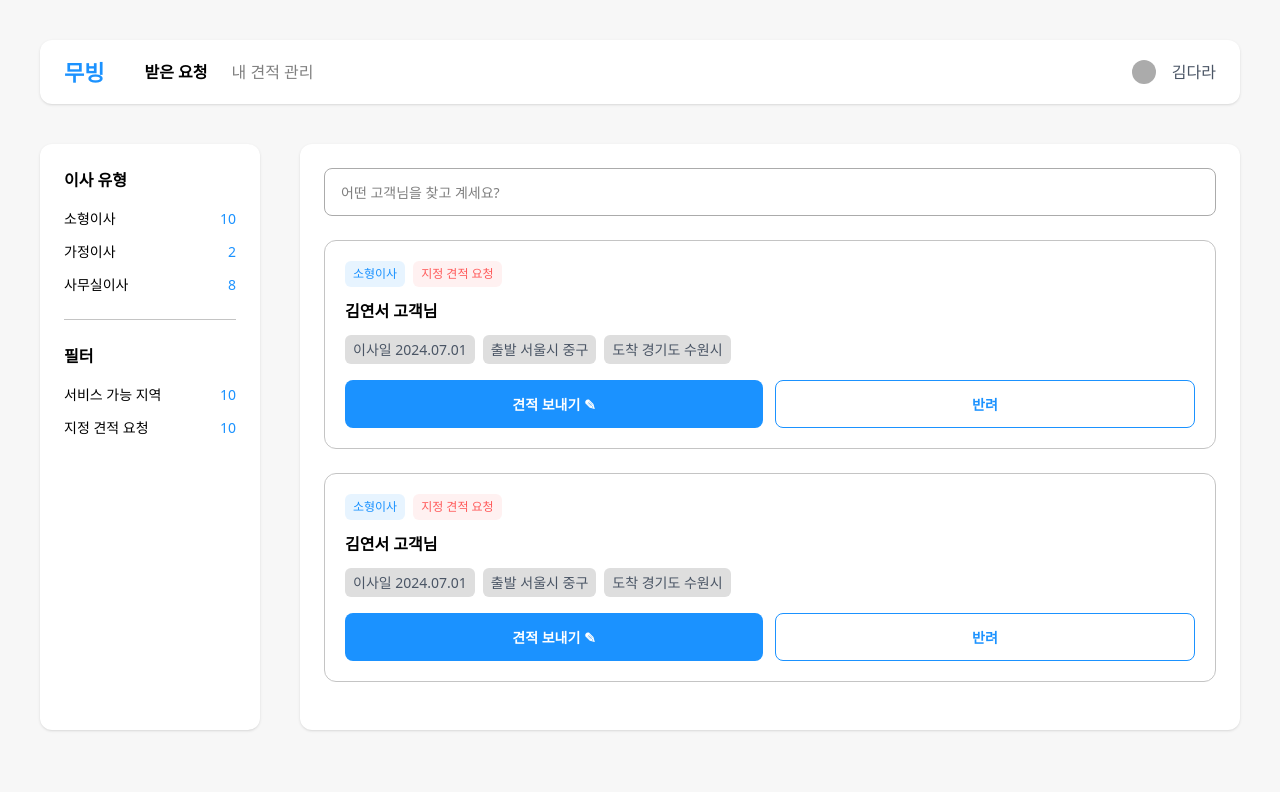
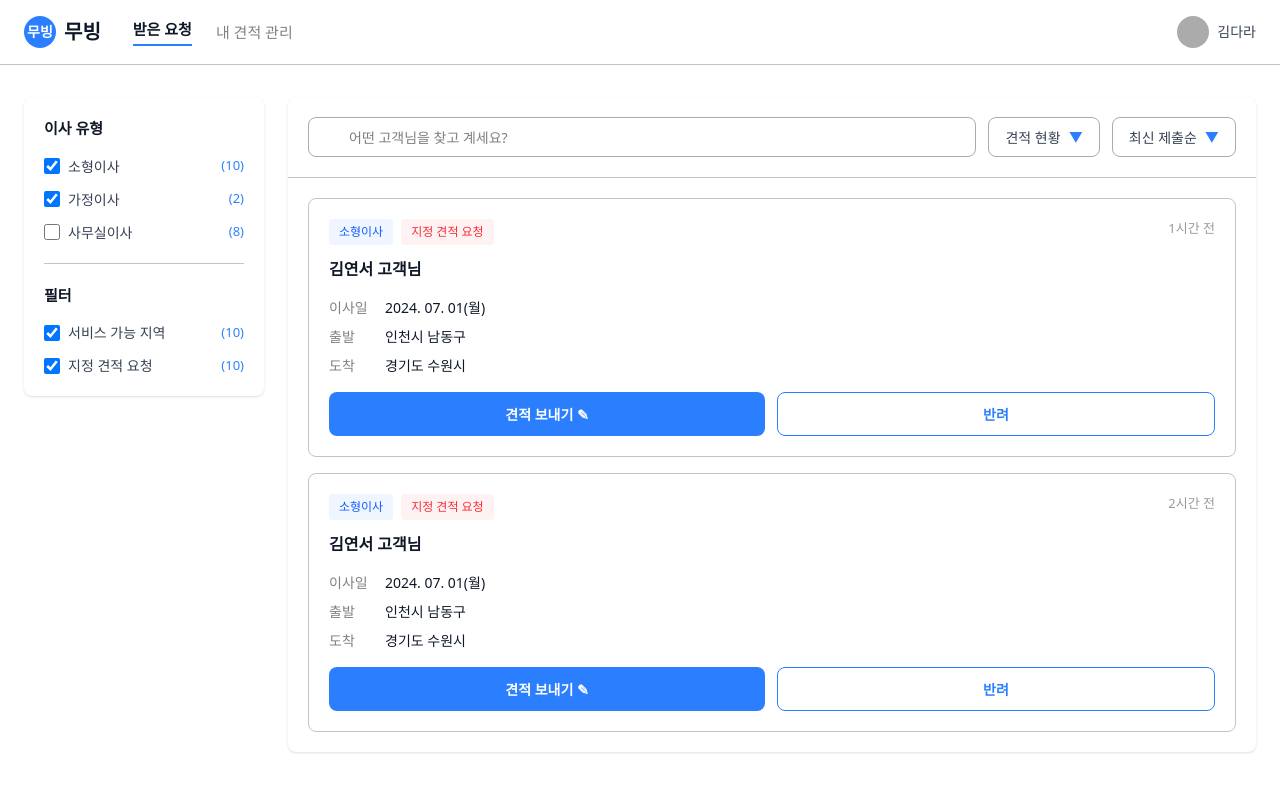
Before and after one commit to Mov2ng/8--Moving-Mov2ng-FE, a Next.js app: page /estimate in a window 1280 px wide. Shown: the top 792 px of the page. Built offline with nearby package versions, Linux system fonts and the light colour scheme; a web font is replaced by a local one.

Commit message:
feat:받은견적 하드코딩완료

```diff
--- a/src/app/estimate/page.tsx
+++ b/src/app/estimate/page.tsx
@@ -1,109 +1,247 @@
 "use client";
 
-import React from "react";
+import React, { useState } from "react";
 
 export default function Page() {
+  const [activeTab, setActiveTab] = useState("received");
   return (
-    <div className="w-full min-h-screen bg-[#F7F7F7] flex flex-col items-center py-10">
+    <div className="w-full min-h-screen bg-gray-50">
       {/* Header */}
-      <header className="w-full max-w-[1200px] h-16 bg-white shadow-sm flex items-center px-6 rounded-xl">
-        <div className="text-[22px] font-bold text-[#1B92FF]">무빙</div>
-        <div className="ml-10 flex gap-6 text-[16px]">
-          <div className="font-semibold">받은 요청</div>
-          <div className="text-gray-500">내 견적 관리</div>
+      <header className="w-full bg-white border-b border-gray-200">
+        <div className="max-w-[1400px] mx-auto px-6 h-16 flex items-center justify-between">
+          <div className="flex items-center gap-8">
+            <div className="flex items-center gap-2">
+              <div className="w-8 h-8 bg-blue-500 rounded-full flex items-center justify-center">
+                <span className="text-white text-sm font-bold">무빙</span>
               </div>
-        <div className="ml-auto flex items-center gap-4 text-gray-600">
-          <div className="w-6 h-6 bg-gray-300 rounded-full" />
-          <div>김다라</div>
+              <span className="text-xl font-bold text-gray-900">무빙</span>
+            </div>
+            <nav className="flex gap-6">
+              <button
+                className={`text-[15px] font-semibold pb-1 ${
+                  activeTab === "received"
+                    ? "text-gray-900 border-b-2 border-blue-500"
+                    : "text-gray-500"
+                }`}
+                onClick={() => setActiveTab("received")}
+              >
+                받은 요청
+              </button>
+              <button
+                className={`text-[15px] ${
+                  activeTab === "manage"
+                    ? "text-gray-900 border-b-2 border-blue-500"
+                    : "text-gray-500"
+                }`}
+                onClick={() => setActiveTab("manage")}
+              >
+                내 견적 관리
+              </button>
+            </nav>
+          </div>
+          <div className="flex items-center gap-4">
+            <div className="flex items-center gap-2">
+              <div className="w-8 h-8 bg-gray-300 rounded-full" />
+              <span className="text-sm text-gray-700">김다라</span>
+            </div>
+          </div>
         </div>
       </header>
 
-      {/* Main Layout */}
-      <div className="w-full max-w-[1200px] mt-10 flex gap-10">
+      {/* Main Content */}
+      <div className="max-w-[1400px] mx-auto px-6 py-8">
+        <div className="flex gap-6">
           {/* Left Sidebar */}
-        <aside className="w-[220px] bg-white rounded-xl shadow-sm p-6">
-          <div className="font-semibold mb-4">이사 유형</div>
-          <ul className="text-[14px] flex flex-col gap-3">
-            <li className="flex justify-between">
-              <span>소형이사</span>
-              <span className="text-[#1B92FF] font-medium">10</span>
+          <aside className="w-[240px] flex-shrink-0">
+            <div className="bg-white rounded-lg shadow-sm p-5">
+              <h3 className="text-[15px] font-semibold text-gray-900 mb-4">
+                이사 유형
+              </h3>
+              <ul className="space-y-3">
+                <li className="flex items-center gap-2">
+                  <input
+                    type="checkbox"
+                    id="small"
+                    defaultChecked
+                    className="w-4 h-4 text-blue-500 rounded"
+                  />
+                  <label htmlFor="small" className="text-[14px] text-gray-700 flex-1">
+                    소형이사
+                  </label>
+                  <span className="text-[13px] text-blue-500 font-medium">(10)</span>
                 </li>
-            <li className="flex justify-between">
-              <span>가정이사</span>
-              <span className="text-[#1B92FF] font-medium">2</span>
+                <li className="flex items-center gap-2">
+                  <input
+                    type="checkbox"
+                    id="home"
+                    defaultChecked
+                    className="w-4 h-4 text-blue-500 rounded"
+                  />
+                  <label htmlFor="home" className="text-[14px] text-gray-700 flex-1">
+                    가정이사
+                  </label>
+                  <span className="text-[13px] text-blue-500 font-medium">(2)</span>
                 </li>
-            <li className="flex justify-between">
-              <span>사무실이사</span>
-              <span className="text-[#1B92FF] font-medium">8</span>
+                <li className="flex items-center gap-2">
+                  <input
+                    type="checkbox"
+                    id="office"
+                    className="w-4 h-4 text-blue-500 rounded"
+                  />
+                  <label htmlFor="office" className="text-[14px] text-gray-700 flex-1">
+                    사무실이사
+                  </label>
+                  <span className="text-[13px] text-blue-500 font-medium">(8)</span>
                 </li>
               </ul>
 
-          <div className="h-[1px] bg-gray-200 my-6" />
+              <div className="h-px bg-gray-200 my-5" />
 
-          <div className="font-semibold mb-4">필터</div>
-          <ul className="text-[14px] flex flex-col gap-3">
-            <li className="flex justify-between">
-              <span>서비스 가능 지역</span>
-              <span className="text-[#1B92FF] font-medium">10</span>
+              <h3 className="text-[15px] font-semibold text-gray-900 mb-4">
+                필터
+              </h3>
+              <ul className="space-y-3">
+                <li className="flex items-center gap-2">
+                  <input
+                    type="checkbox"
+                    id="area"
+                    defaultChecked
+                    className="w-4 h-4 text-blue-500 rounded"
+                  />
+                  <label htmlFor="area" className="text-[14px] text-gray-700 flex-1">
+                    서비스 가능 지역
+                  </label>
+                  <span className="text-[13px] text-blue-500 font-medium">(10)</span>
                 </li>
-            <li className="flex justify-between">
-              <span>지정 견적 요청</span>
-              <span className="text-[#1B92FF] font-medium">10</span>
+                <li className="flex items-center gap-2">
+                  <input
+                    type="checkbox"
+                    id="designated"
+                    defaultChecked
+                    className="w-4 h-4 text-blue-500 rounded"
+                  />
+                  <label htmlFor="designated" className="text-[14px] text-gray-700 flex-1">
+                    지정 견적 요청
+                  </label>
+                  <span className="text-[13px] text-blue-500 font-medium">(10)</span>
                 </li>
               </ul>
+            </div>
           </aside>
 
-        {/* Content Section */}
-        <section className="flex-1">
-          <div className="bg-white w-full rounded-xl shadow-sm p-6">
-            {/* Search Bar */}
-            <div className="w-full mb-6">
+          {/* Main Content Area */}
+          <main className="flex-1">
+            <div className="bg-white rounded-lg shadow-sm">
+              {/* Search and Filter Bar */}
+              <div className="p-5 border-b border-gray-200">
+                <div className="flex items-center gap-3">
+                  <div className="flex-1 relative">
                     <input
                       type="text"
                       placeholder="어떤 고객님을 찾고 계세요?"
-                className="w-full h-12 px-4 border border-gray-300 rounded-lg text-sm"
+                      className="w-full h-10 pl-10 pr-4 border border-gray-300 rounded-lg text-[14px] focus:outline-none focus:border-blue-500"
                     />
                   </div>
+                  <button className="px-4 h-10 text-[14px] text-gray-700 border border-gray-300 rounded-lg hover:bg-gray-50 flex items-center gap-2">
+                    견적 현황 <span className="text-blue-500">▼</span>
+                  </button>
+                  <button className="px-4 h-10 text-[14px] text-gray-700 border border-gray-300 rounded-lg hover:bg-gray-50 flex items-center gap-2">
+                    최신 제출순 <span className="text-blue-500">▼</span>
+                  </button>
+                </div>
+              </div>
 
-            {/* Request Cards (2 examples) */}
-            {[1, 2].map((idx) => (
-              <div
-                key={idx}
-                className="border border-gray-200 rounded-xl p-5 mb-6"
-              >
-                {/* Tag */}
-                <div className="flex items-center gap-2 mb-3 text-[12px]">
-                  <span className="px-2 py-1 bg-[#1B92FF]/10 text-[#1B92FF] rounded-md font-medium">
+              {/* Request Cards */}
+              <div className="p-5 space-y-4">
+                {/* Card 1 */}
+                <div className="border border-gray-200 rounded-lg p-5">
+                  <div className="flex items-start justify-between mb-3">
+                    <div className="flex items-center gap-2">
+                      <span className="px-2.5 py-1 bg-blue-50 text-blue-600 text-[12px] font-medium rounded">
                         소형이사
                       </span>
-                  <span className="px-2 py-1 bg-[#FF7A7A]/10 text-[#FF5A5A] rounded-md font-medium">
+                      <span className="px-2.5 py-1 bg-red-50 text-red-500 text-[12px] font-medium rounded">
                         지정 견적 요청
                       </span>
                     </div>
-
-                {/* Customer Name */}
-                <div className="text-[16px] font-semibold mb-3">김연서 고객님</div>
-
-                {/* Info Row */}
-                <div className="flex flex-wrap gap-2 text-[14px] text-gray-600 mb-4">
-                  <span className="px-2 py-1 bg-gray-100 rounded-md">이사일 2024.07.01</span>
-                  <span className="px-2 py-1 bg-gray-100 rounded-md">출발 서울시 중구</span>
-                  <span className="px-2 py-1 bg-gray-100 rounded-md">도착 경기도 수원시</span>
+                    <span className="text-[13px] text-gray-400">1시간 전</span>
                   </div>
 
-                {/* Buttons */}
+                  <h4 className="text-[16px] font-semibold text-gray-900 mb-4">
+                    김연서 고객님
+                  </h4>
+
+                  <div className="space-y-2 mb-4">
+                    <div className="flex items-center gap-2 text-[14px]">
+                      <span className="text-gray-500 w-12">이사일</span>
+                      <span className="text-gray-900">2024. 07. 01(월)</span>
+                    </div>
+                    <div className="flex items-center gap-2 text-[14px]">
+                      <span className="text-gray-500 w-12">출발</span>
+                      <span className="text-gray-900">인천시 남동구</span>
+                    </div>
+                    <div className="flex items-center gap-2 text-[14px]">
+                      <span className="text-gray-500 w-12">도착</span>
+                      <span className="text-gray-900">경기도 수원시</span>
+                    </div>
+                  </div>
+
                   <div className="flex gap-3">
-                  <button className="flex-1 h-12 bg-[#1B92FF] text-white rounded-lg font-semibold text-[14px]">
+                    <button className="flex-1 h-11 bg-blue-500 text-white rounded-lg font-semibold text-[14px] hover:bg-blue-600 flex items-center justify-center gap-1">
                       견적 보내기 ✎
                     </button>
-                  <button className="flex-1 h-12 border border-[#1B92FF] text-[#1B92FF] rounded-lg font-semibold text-[14px] bg-white">
+                    <button className="flex-1 h-11 border border-blue-500 text-blue-500 rounded-lg font-semibold text-[14px] hover:bg-blue-50">
                       반려
                     </button>
                   </div>
                 </div>
-            ))}
+
+                {/* Card 2 */}
+                <div className="border border-gray-200 rounded-lg p-5">
+                  <div className="flex items-start justify-between mb-3">
+                    <div className="flex items-center gap-2">
+                      <span className="px-2.5 py-1 bg-blue-50 text-blue-600 text-[12px] font-medium rounded">
+                        소형이사
+                      </span>
+                      <span className="px-2.5 py-1 bg-red-50 text-red-500 text-[12px] font-medium rounded">
+                        지정 견적 요청
+                      </span>
                     </div>
-        </section>
+                    <span className="text-[13px] text-gray-400">2시간 전</span>
+                  </div>
+
+                  <h4 className="text-[16px] font-semibold text-gray-900 mb-4">
+                    김연서 고객님
+                  </h4>
+
+                  <div className="space-y-2 mb-4">
+                    <div className="flex items-center gap-2 text-[14px]">
+                      <span className="text-gray-500 w-12">이사일</span>
+                      <span className="text-gray-900">2024. 07. 01(월)</span>
+                    </div>
+                    <div className="flex items-center gap-2 text-[14px]">
+                      <span className="text-gray-500 w-12">출발</span>
+                      <span className="text-gray-900">인천시 남동구</span>
+                    </div>
+                    <div className="flex items-center gap-2 text-[14px]">
+                      <span className="text-gray-500 w-12">도착</span>
+                      <span className="text-gray-900">경기도 수원시</span>
+                    </div>
+                  </div>
+
+                  <div className="flex gap-3">
+                    <button className="flex-1 h-11 bg-blue-500 text-white rounded-lg font-semibold text-[14px] hover:bg-blue-600 flex items-center justify-center gap-1">
+                      견적 보내기 ✎
+                    </button>
+                    <button className="flex-1 h-11 border border-blue-500 text-blue-500 rounded-lg font-semibold text-[14px] hover:bg-blue-50">
+                      반려
+                    </button>
+                  </div>
+                </div>
+              </div>
+            </div>
+          </main>
+        </div>
       </div>
     </div>
   );
```
Lines whose indentation alone changed are shown as unchanged.
